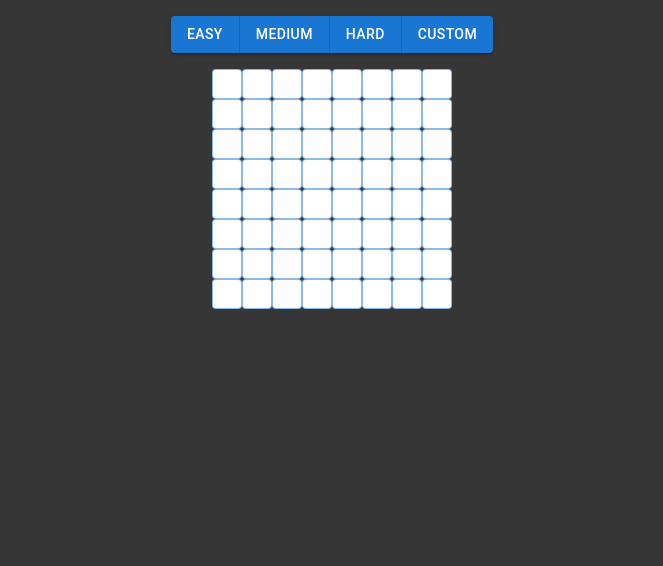
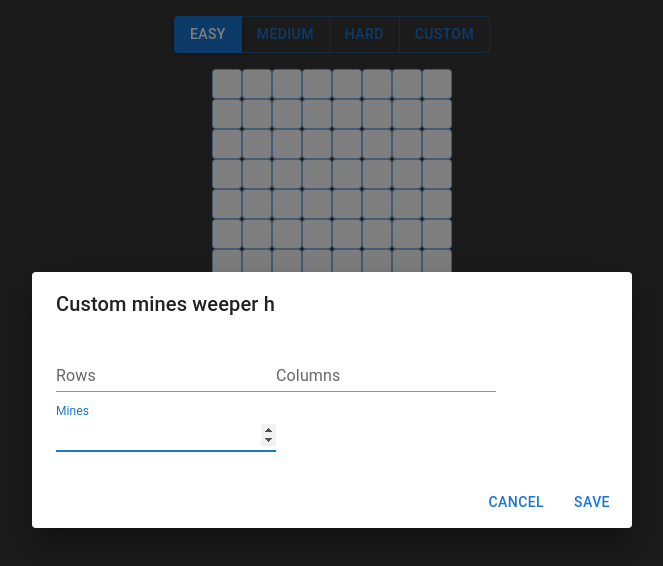
Before and after one commit to jordibaliellas/mines-weeper, a Next.js app: page / in a window 1280 px wide. Both pictures are taken after a click on the button "CUSTOM". Shown: the top 566 px of the page, without its empty margins (308-971 px from the left). Built offline with nearby package versions, Linux system fonts and the light colour scheme.

Commit message:
Create custom configuration option

```diff
--- a/package.json
+++ b/package.json
@@ -22,13 +22,16 @@
     "eslint": "8.41.0",
     "eslint-config-next": "13.4.4",
     "next": "13.4.4",
+    "ramda": "^0.29.0",
     "react": "18.2.0",
     "react-dom": "18.2.0",
+    "react-hook-form": "^7.44.3",
     "react-redux": "^8.0.7",
     "styled-components": "^5.3.11",
     "typescript": "5.0.4"
   },
   "devDependencies": {
+    "@types/ramda": "^0.29.2",
     "sass": "^1.62.1"
   }
 }
--- a/src/components/Configuration.tsx
+++ b/src/components/Configuration.tsx
@@ -1,13 +1,21 @@
+import {
+    selectConfiguration,
+    setConfiguration,
+} from '@/state/slices/configuration.slice'
+import { toPairs, values } from 'ramda'
+import { useAppDispatch, useAppSelector } from '@/state/hooks'
+import { useEffect, useState } from 'react'
+
 import Button from '@mui/material/Button'
 import ButtonGroup from '@mui/material/ButtonGroup'
+import CustomConfiguration from './CustomConfiguration'
 import { MinesweeperConfig } from '@/interfaces/minesweeper'
-import { setConfiguration } from '@/state/slices/configuration.slice'
-import { useAppDispatch } from '@/state/hooks'
 
 export enum Difficulties {
-    EASY = 'EASY',
-    MEDIUM = 'MEDIUM',
-    HARD = 'HARD',
+    EASY = 'Easy',
+    MEDIUM = 'Medium',
+    HARD = 'Hard',
+    CUSTOM = 'Custom',
 }
 
 export const configurationByDifficulty: Record<
@@ -29,30 +37,79 @@ export const configurationByDifficulty: Record<
         rows: 16,
         mines: 99,
     },
+    [Difficulties.CUSTOM]: {
+        columns: 0,
+        rows: 0,
+        mines: 0,
+    },
 }
 
-export default function BasicButtonGroup() {
+export function isSameConfiguration(
+    config: MinesweeperConfig,
+    difficulty: Difficulties
+): boolean {
+    const configByDifficulty = configurationByDifficulty[difficulty]
+
+    return toPairs(config).every(
+        ([key, value]) => configByDifficulty[key] === value
+    )
+}
+
+export default function Configuration() {
     const dispatch = useAppDispatch()
 
+    const [selectedDifficulty, setDifficulty] = useState(Difficulties.EASY)
+    const [opened, setOpened] = useState(false)
+    const configuration = useAppSelector(selectConfiguration)
+
+    useEffect(() => {
+        if (isSameConfiguration(configuration, selectedDifficulty)) return
+
+        const difficulty = values(Difficulties).find((difficulty) =>
+            isSameConfiguration(configuration, difficulty)
+        )
+
+        setDifficulty(difficulty || Difficulties.CUSTOM)
+    }, [configuration, selectedDifficulty])
+
     const onClickDifficulty = (difficulty: Difficulties) => {
-        dispatch(setConfiguration(configurationByDifficulty[difficulty]))
+        if (difficulty === Difficulties.CUSTOM) return handleCustomDifficulty()
+        dispatch(setConfiguration(configurationByDifficulty[difficulty]!))
+    }
+
+    const handleCustomDifficulty = () => {
+        setOpened(true)
+    }
+
+    const onCloseDialog = (config?: MinesweeperConfig) => {
+        if (config) dispatch(setConfiguration(config))
+        setOpened(false)
     }
 
     return (
-        <ButtonGroup
-            variant="contained"
-            aria-label="outlined primary button group"
-        >
-            <Button onClick={() => onClickDifficulty(Difficulties.EASY)}>
-                Easy
-            </Button>
-            <Button onClick={() => onClickDifficulty(Difficulties.MEDIUM)}>
-                Medium
-            </Button>
-            <Button onClick={() => onClickDifficulty(Difficulties.HARD)}>
-                Hard
-            </Button>
-            <Button>Custom</Button>
-        </ButtonGroup>
+        <>
+            <ButtonGroup
+                variant="outlined"
+                aria-label="outlined primary button group"
+            >
+                {values(Difficulties).map((difficulty) => (
+                    <Button
+                        key={difficulty}
+                        variant={
+                            difficulty === selectedDifficulty
+                                ? 'contained'
+                                : 'outlined'
+                        }
+                        onClick={() => onClickDifficulty(difficulty)}
+                    >
+                        {difficulty}
+                    </Button>
+                ))}
+            </ButtonGroup>
+            <CustomConfiguration
+                opened={opened}
+                onCloseDialog={onCloseDialog}
+            ></CustomConfiguration>
+        </>
     )
 }
--- /dev/null
+++ b/src/components/CustomConfiguration.tsx
@@ -0,0 +1,111 @@
+import { Resolver, useForm } from 'react-hook-form'
+
+import Button from '@mui/material/Button'
+import Dialog from '@mui/material/Dialog'
+import DialogActions from '@mui/material/DialogActions'
+import DialogContent from '@mui/material/DialogContent'
+import DialogTitle from '@mui/material/DialogTitle'
+import { MinesweeperConfig } from '@/interfaces/minesweeper'
+import TextField from '@mui/material/TextField'
+
+interface CustomConfigurationProps {
+    opened: boolean
+    onCloseDialog: (config?: MinesweeperConfig) => void
+}
+
+const resolver: Resolver<MinesweeperConfig> = async (
+    config: MinesweeperConfig
+) => {
+    const errors: Record<string, any> = {}
+    if (config.rows < 1) {
+        errors.rows = {
+            type: 'min',
+            message: 'Rows must be greater than 0',
+        }
+    }
+
+    if (config.columns < 1) {
+        errors.columns = {
+            type: 'min',
+            message: 'Columns must be greater than 0',
+        }
+    }
+
+    const maxMines = config.rows * config.columns
+    if (config.mines >= maxMines) {
+        errors.mines = {
+            type: 'max',
+            message: `Mines must be less than ${maxMines}`,
+        }
+    }
+
+    return {
+        values: config,
+        errors,
+    }
+}
+
+export default function CustomConfiguration({
+    opened,
+    onCloseDialog,
+}: CustomConfigurationProps) {
+    const dismiss = () => onCloseDialog()
+    const {
+        register,
+        handleSubmit,
+        formState: { errors },
+    } = useForm<MinesweeperConfig>({ resolver })
+
+    return (
+        <Dialog open={opened} onClose={dismiss}>
+            <DialogTitle>
+                Custom mines weeper {JSON.stringify(errors.rows)} h
+            </DialogTitle>
+            <DialogContent>
+                <TextField
+                    autoFocus
+                    error={!!errors.rows}
+                    margin="dense"
+                    id="rows"
+                    label="Rows"
+                    {...register('rows', {
+                        valueAsNumber: true,
+                    })}
+                    type="number"
+                    variant="standard"
+                    helperText={errors.rows ? errors.rows.message : ''}
+                />
+                <TextField
+                    autoFocus
+                    margin="dense"
+                    error={!!errors.columns}
+                    id="columns"
+                    label="Columns"
+                    {...register('columns', {
+                        valueAsNumber: true,
+                    })}
+                    type="number"
+                    variant="standard"
+                    helperText={errors.columns ? errors.columns.message : ''}
+                />
+                <TextField
+                    autoFocus
+                    margin="dense"
+                    error={!!errors.mines}
+                    id="mines"
+                    label="Mines"
+                    {...register('mines', {
+                        valueAsNumber: true,
+                    })}
+                    type="number"
+                    variant="standard"
+                    helperText={errors.mines ? errors.mines.message : ''}
+                />
+            </DialogContent>
+            <DialogActions>
+                <Button onClick={dismiss}>Cancel</Button>
+                <Button onClick={handleSubmit(onCloseDialog)}>Save</Button>
+            </DialogActions>
+        </Dialog>
+    )
+}
```
Also changed, not shown: 1 other file (tests, documents, lock files or other folders).
